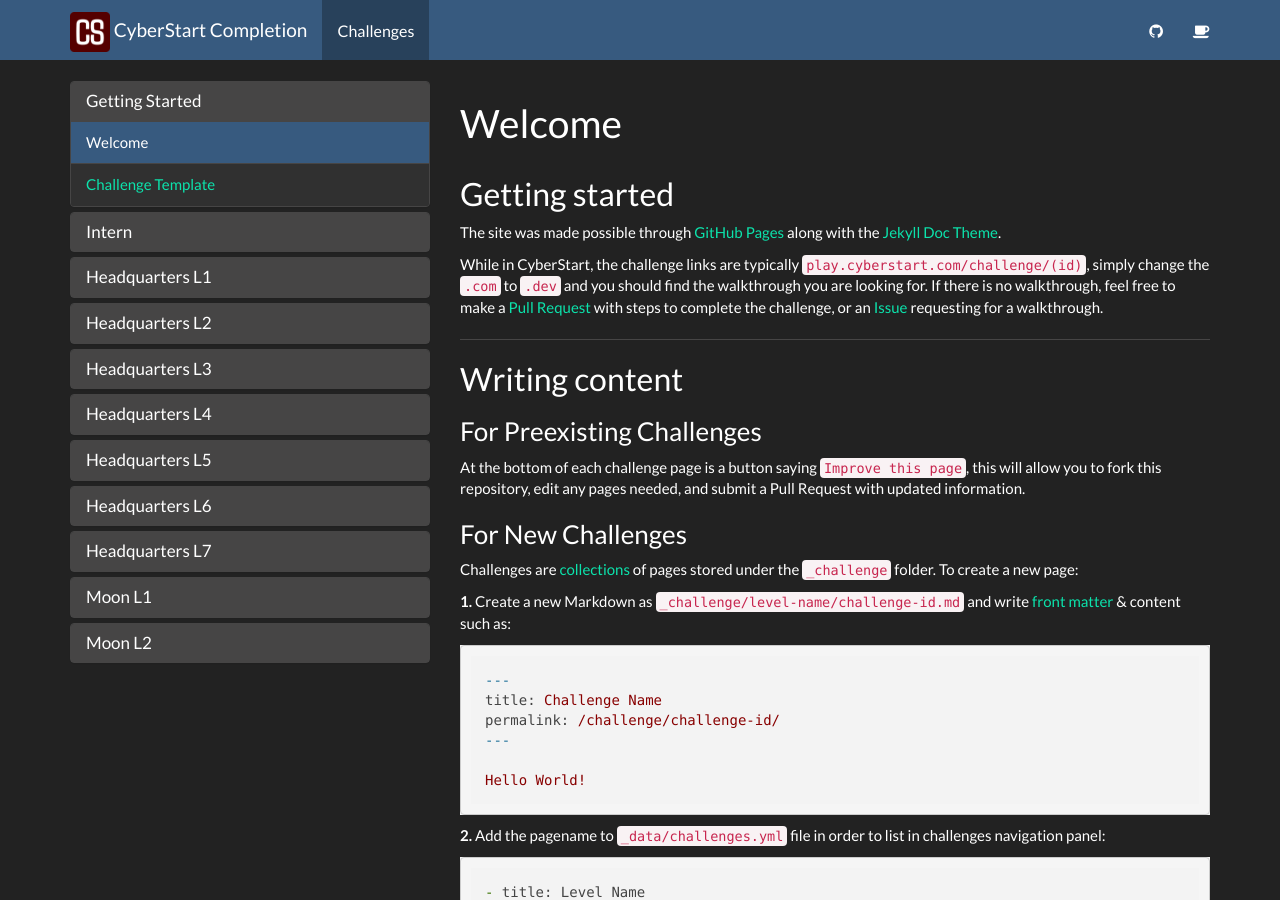
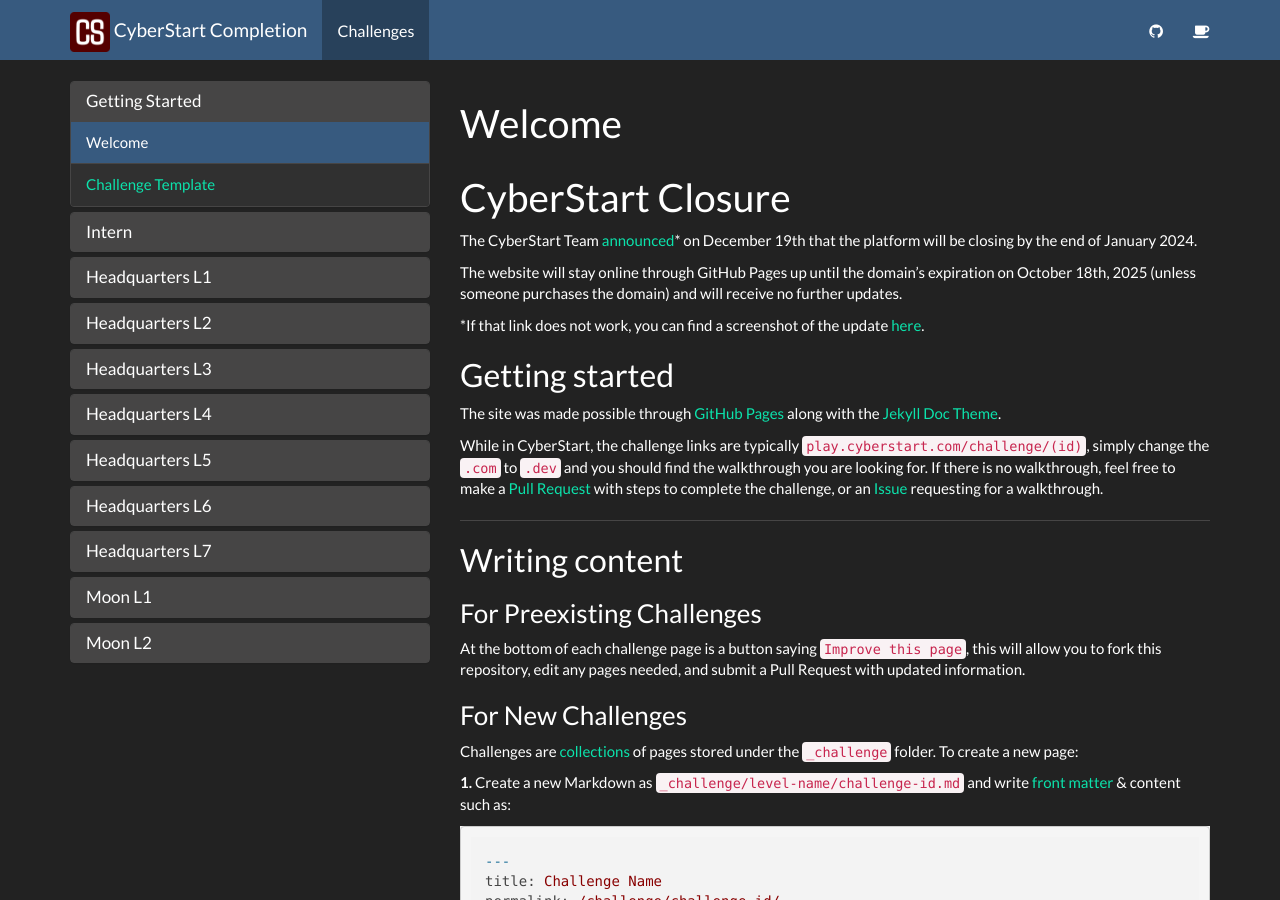
Before and after one commit to PrinceBunBun981/cyberstart.dev, a Jekyll site: the page built from _challenge/index.md, in a window 1280 px wide and 900 px high. Built offline with Jekyll 4.4.1, drawn with Linux system fonts in a browser that asks for light colours; comment, search, counter and statistics services are not loaded.

Commit message:
Push closure information to site and README

```diff
--- a/_challenge/index.md
+++ b/_challenge/index.md
@@ -3,6 +3,14 @@ title: Welcome
 permalink: /challenge/home/
 redirect_from: /challenge/index.html
 ---
+
+# CyberStart Closure
+
+The CyberStart Team [announced](https://releases.cyberstart.com/release/63fqE-important-update-cyberstart-platform-closure)* on December 19th that the platform will be closing by the end of January 2024.
+
+The website will stay online through GitHub Pages up until the domain's expiration on October 18th, 2025 (unless someone purchases the domain) and will receive no further updates.
+
+*If that link does not work, you can find a screenshot of the update [here](https://play.cyberstart.dev/assets/img/closure_update.png).
 
 ## Getting started
 
```
Also changed, not shown: README.md, assets/img/closure_update.png (added).
